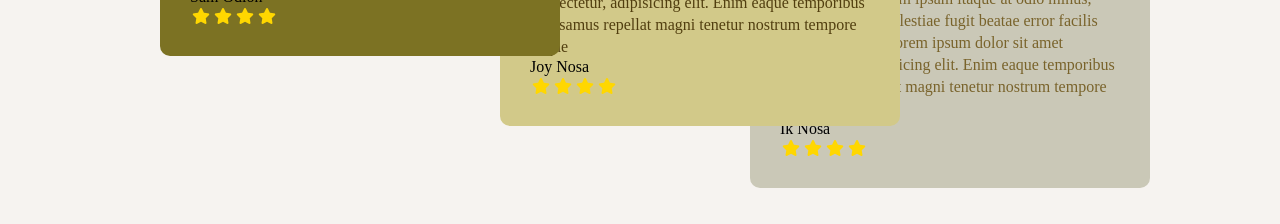
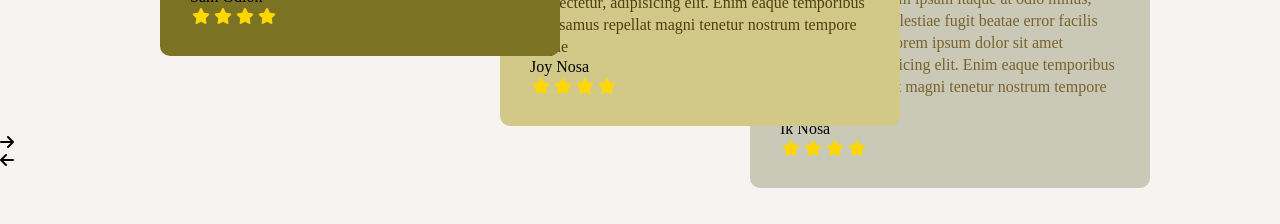
Before and after one commit to baaraka/web-project, a React (Create React App) app: page / in a window 1280 px wide. Shown: the part 3980-4204 px from the top of the page. Built offline with nearby package versions, Linux system fonts and the light colour scheme.

Commit message:
add says icons

```diff
--- a/src/says/Says.jsx
+++ b/src/says/Says.jsx
@@ -84,6 +84,12 @@ export default function Says() {
             </div>
           </div>
         </div>
+        <div className="saysIconRight">
+          <i className="saysIconRightItem fa-solid fa-arrow-right"></i>
+        </div>
+        <div className="saysIconLeft">
+          <i class="saysIconLeftItem fa-solid fa-arrow-left"></i>
+        </div>
       </div>
     </div>
   );
```
